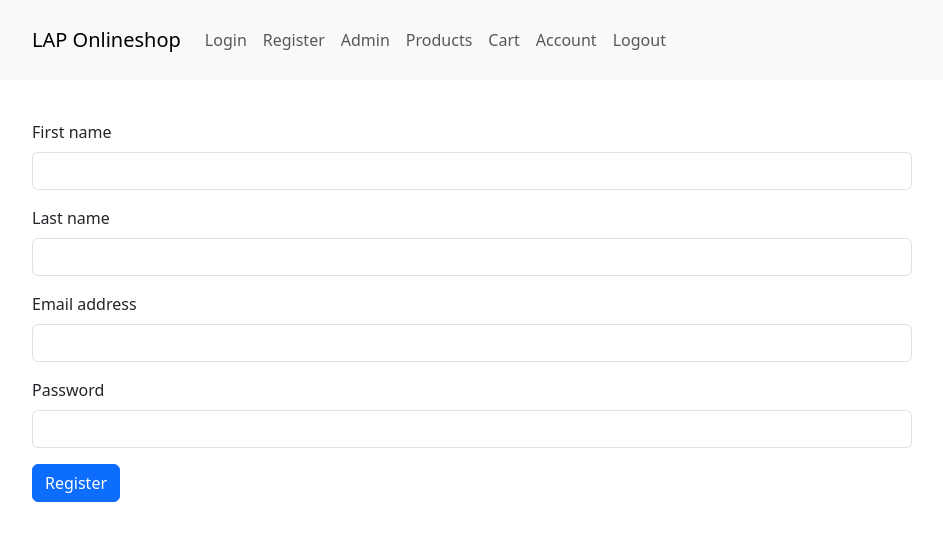
After one commit to soap404/lap_onlineshop, a PHP site: page /register.php in a window 1280 px wide. The commit adds this page. Shown: the top 541 px of the page, without its empty margins (168-1111 px from the left). Run offline with PHP 8.4, Linux system fonts and the light colour scheme.

Commit message:
CREATE register VIEW

```diff
--- /dev/null
+++ b/autoload.php
@@ -0,0 +1,2 @@
+<?php
+const DOMAIN = '/lap_onlineshop';
--- /dev/null
+++ b/register.php
@@ -0,0 +1,28 @@
+<?php require_once 'templates/header.php'; ?>
+
+
+    <form action="controller/authController.php" method="POST">
+        <div class="mb-3">
+            <label for="fname" class="form-label">First name</label>
+            <input type="text" class="form-control" id="fname" name="fname">
+        </div>
+
+        <div class="mb-3">
+            <label for="lname" class="form-label">Last name</label>
+            <input type="text" class="form-control" id="lname" name="lname">
+        </div>
+
+        <div class="mb-3">
+            <label for="email" class="form-label">Email address</label>
+            <input type="email" class="form-control" id="email" name="email">
+        </div>
+
+        <div class="mb-3">
+            <label for="password" class="form-label">Password</label>
+            <input type="password" class="form-control" id="password" name="password">
+        </div>
+
+        <button type="submit" class="btn btn-primary" name="register">Register</button>
+    </form>
+
+<?php require_once 'templates/footer.php'; ?>
--- a/templates/header.php
+++ b/templates/header.php
@@ -1,3 +1,4 @@
+<?php require_once ('autoload.php')?>
 <!doctype html>
 <html lang="en">
 <head>
@@ -23,7 +24,7 @@
             </li>
 
             <li class="nav-item">
-                <a class="nav-link" href="#">Register</a>
+                <a class="nav-link" href="<?php echo DOMAIN?>/register.php">Register</a>
             </li>
 
             <li class="nav-item">
```
